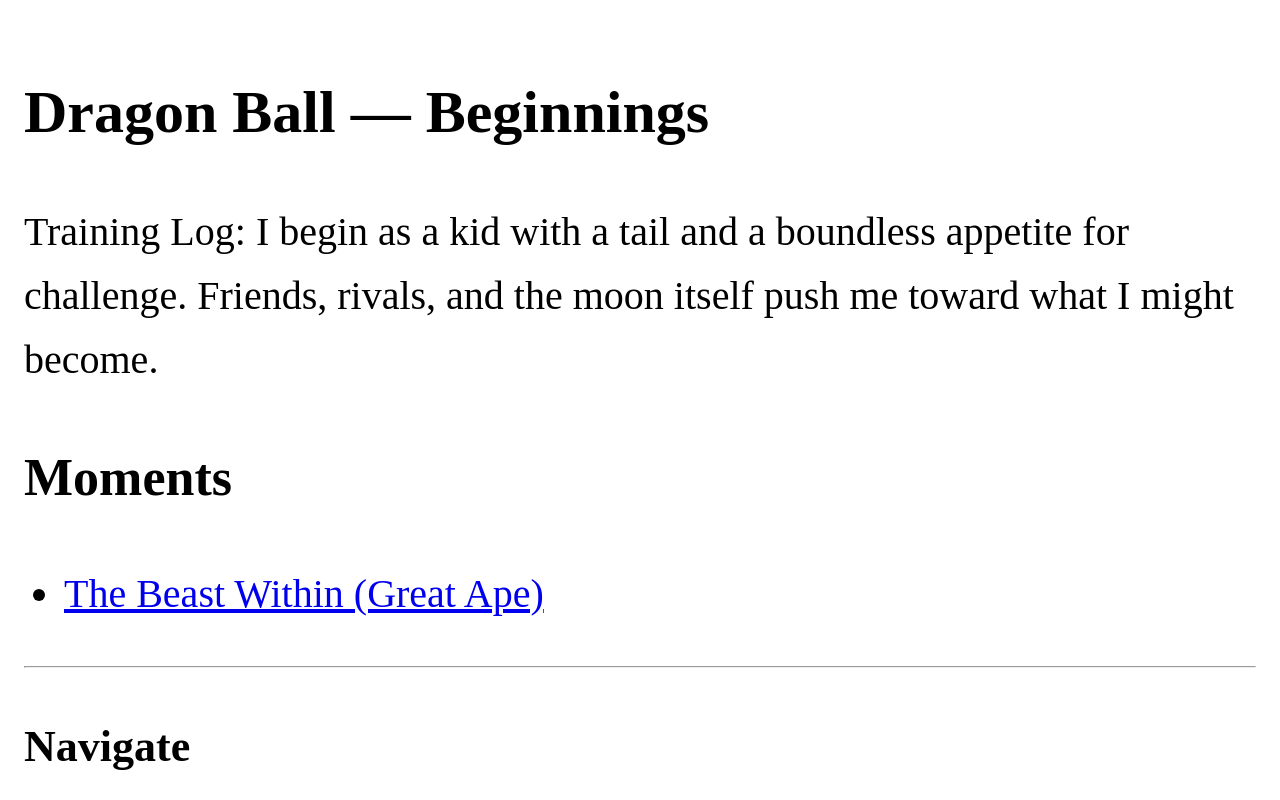
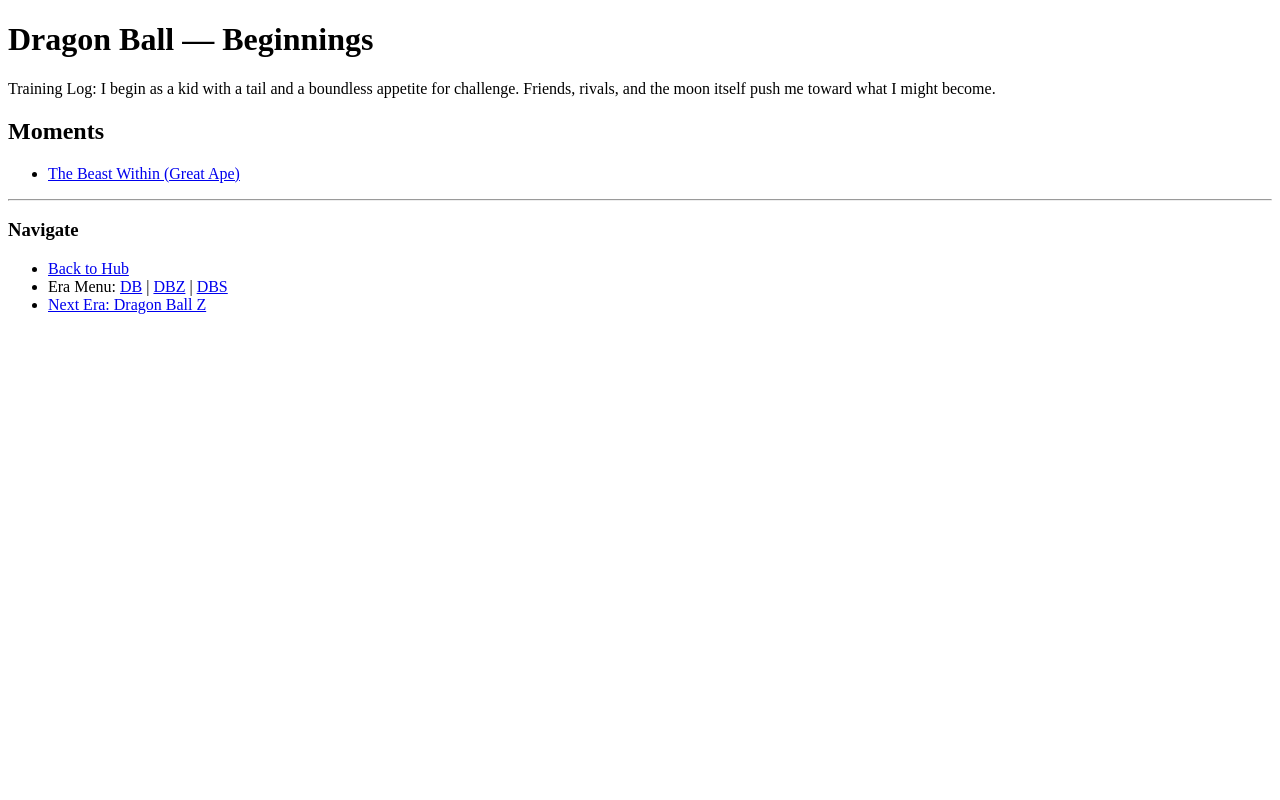
Before and after one commit to sajc30/NET-ART-FALL-2025, a plain HTML site: page hypertext/db.html in a window 1280 px wide. Shown: the top 800 px of the page. Drawn offline with Linux system fonts and the light colour scheme.

Commit message:
intext CSS removed

```diff
--- a/hypertext/db.html
+++ b/hypertext/db.html
@@ -4,13 +4,6 @@
   <meta charset="UTF-8">
   <title>DB Era — Beginnings</title>
   <meta name="viewport" content="width=device-width,initial-scale=1">
-  <style>
-    body { font-size: 40px; line-height: 1.6; margin: 0; padding: 24px; }
-    h1 { font-size: 60px; }
-    h2 { font-size: 52px; }
-    h3 { font-size: 44px; }
-    ul, ol, a { font-size: 40px; }
-  </style>
 </head>
 <body>
 
```
Also changed, not shown: hypertext/dbs.html (+0 -7 lines), hypertext/dbz.html (+0 -7 lines), hypertext/great-ape.html (+0 -7 lines), hypertext/index.html (+0 -7 lines), hypertext/kaioken.html (+0 -7 lines), hypertext/ssb-kaioken.html (+0 -7 lines), hypertext/ssb.html (+0 -7 lines), hypertext/ssg.html (+0 -7 lines), hypertext/ssj.html (+0 -7 lines), hypertext/ssj2.html (+0 -7 lines), hypertext/ssj3.html (+0 -7 lines), hypertext/toc.html (+0 -6 lines), hypertext/ultra-instinct.html (+0 -7 lines).
